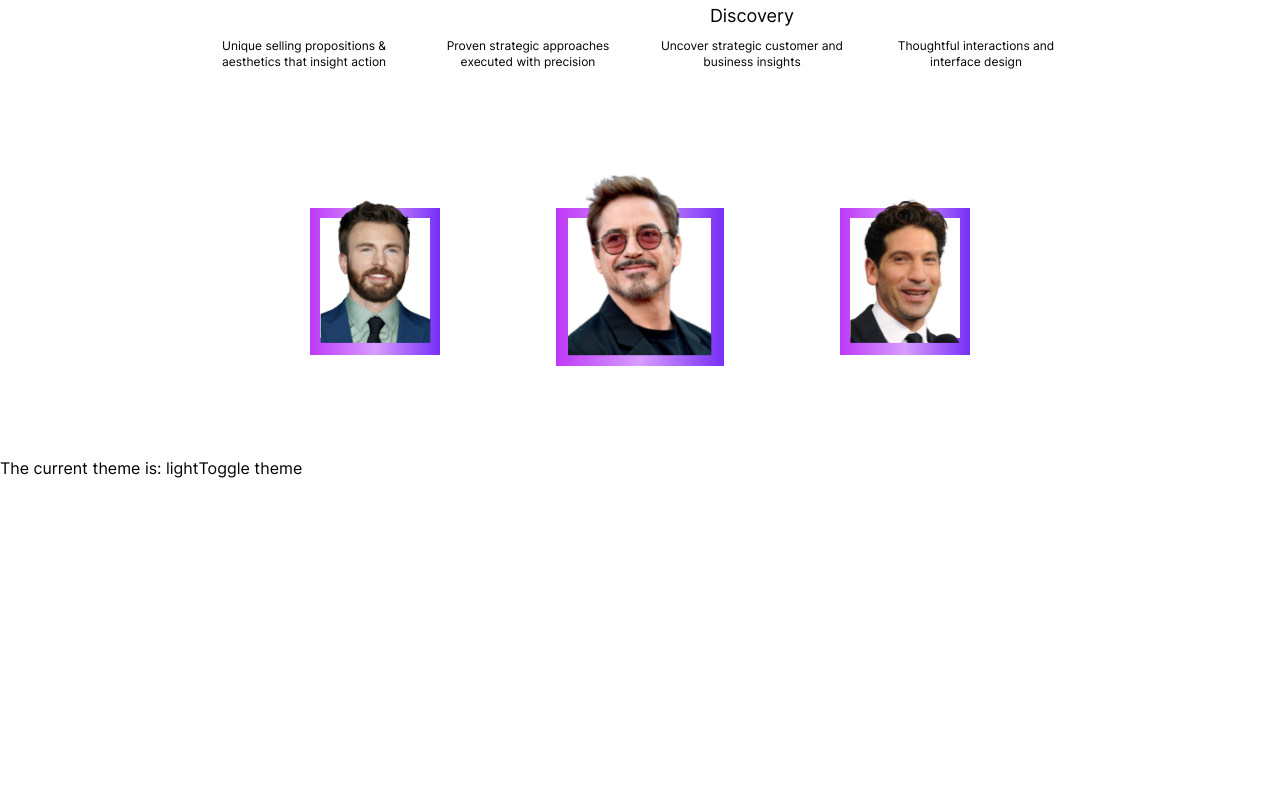
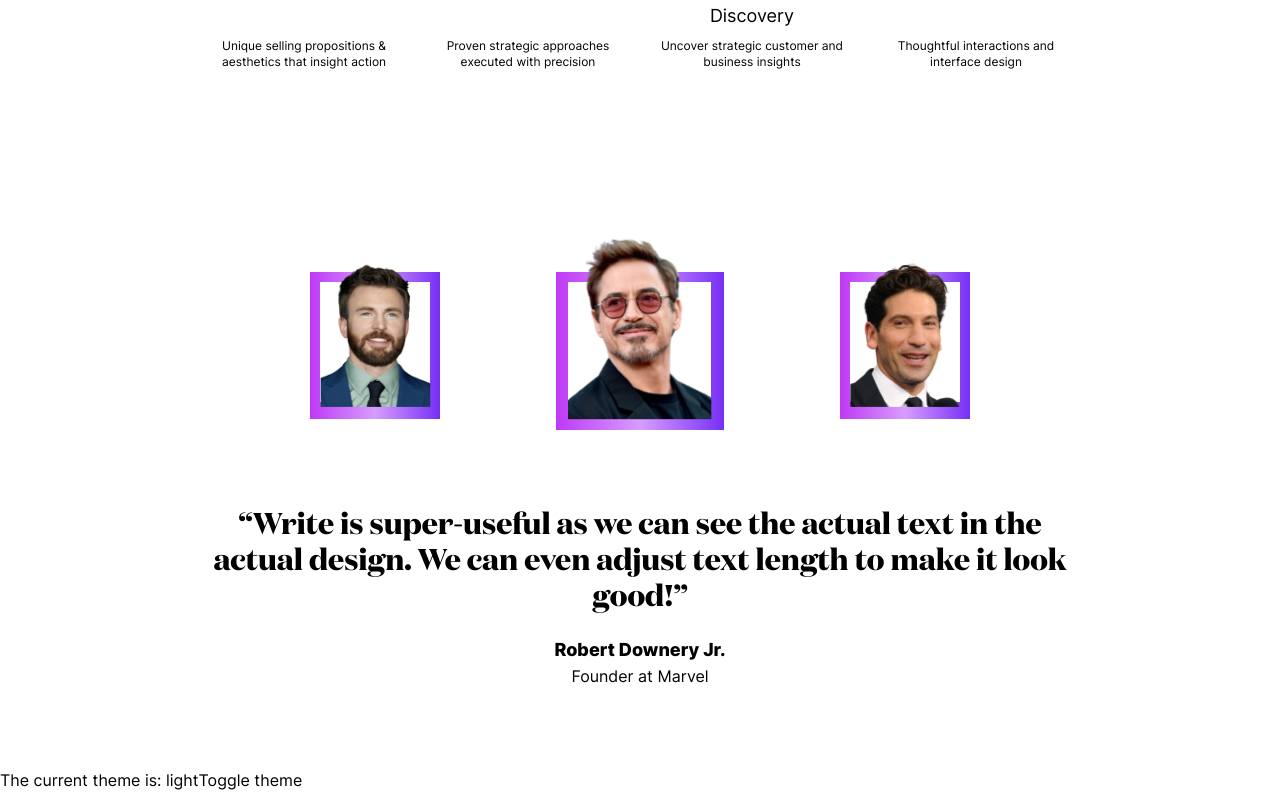
Before and after one commit to bhatshakran/designagency, a Next.js app: page / in a window 1280 px wide. Shown: the part 1201-1993 px from the top of the page. Before the commit the page ends 1681 px from the top, so only its background shows below. Built offline with nearby package versions, Linux system fonts and the light colour scheme.

Commit message:
Shoutouts text added

```diff
--- a/components/shoutouts.tsx
+++ b/components/shoutouts.tsx
@@ -6,8 +6,8 @@ import GradBorder from './gradBorder';
 const Shoutouts = () => {
   return (
     <Container>
-      <div className='mt-32 '>
-        <div className='flex gap-24'>
+      <div className='mt-48'>
+        <div className='flex gap-24 justify-center'>
           <div>
             <GradBorder>
               <Image
@@ -40,6 +40,15 @@ const Shoutouts = () => {
             </GradBorder>
           </div>
         </div>
+        <div className='mt-16 w-full text-center'>
+          <p className='max-w-4xl mx-auto font-domaine text-3xl'>
+            “Write is super-useful as we can see the actual text in the actual
+            design. We can even adjust text length to make it look good!”
+          </p>
+
+          <h5 className='mt-6 text-lg font-extrabold'>Robert Downery Jr.</h5>
+          <h6> Founder at Marvel</h6>
+        </div>
       </div>
     </Container>
   );
```
